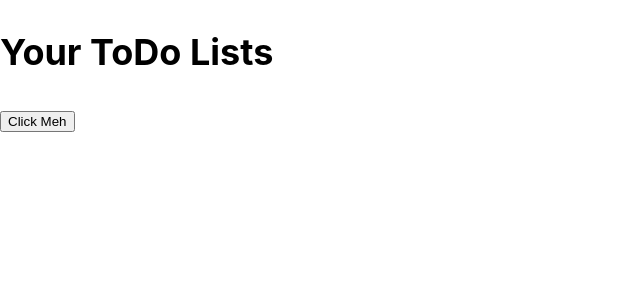
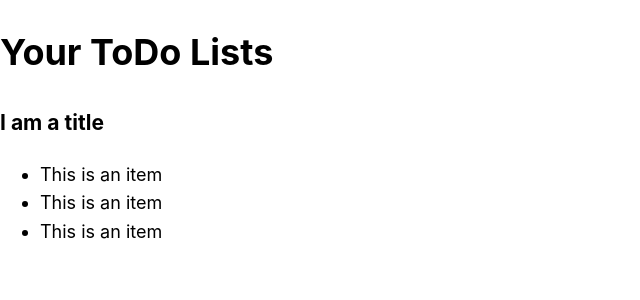
Before and after one commit to BrandtDavis/todo-app, a Next.js app in the folder client/: page /toDoLists/ToDoListDashboard in a window 1280 px wide. Shown: the top 300 px of the page, without its empty margins (0-640 px from the left). Built offline with nearby package versions, Linux system fonts and the light colour scheme.

Commit message:
Add basic todo element

```diff
--- a/client/pages/toDoLists/ToDoListDashboard.tsx
+++ b/client/pages/toDoLists/ToDoListDashboard.tsx
@@ -1,25 +1,42 @@
+import { useState, useEffect } from 'react';
+
 export default function ToDoListDashboard() {
 
-   const getToDoList = async (
+    const [toDos, setToDos] = useState([{
+            _id: '',
+            title: 'I am a title',
+            priority: 'High',
+            color: '',
+        }]
+    );
 
-   ) => {
-    const response = await fetch('/api/todoLists/getAll', {
-        method: 'GET',
-        headers: {
-            Accept: "application/json",
-            "Content-Type": "application/json",
-        },
-    });
-    // console.log(response)
-    return response.json()
-   }
+    // useEffect( () => {
+    //     fetch('/api/todoLists/getAll').then(response => {
+    //         // if(response) {
+    //             return response.json()
+    //         // }
+    //     }).then(jsonRes => setToDos(Object.values(jsonRes)))
+    // }, []);
 
+    // const toDoArrays = Object.values(toDos)
+    // console.log(toDoArrays)
     return (
         <div>
-
             <h1>Your ToDo Lists</h1>
-
-            <button onClick={getToDoList}>Click Meh</button>
+            {
+                toDos.map( (toDo, i) =>
+                    <div className="toDoItem" key={i}>
+                        <h3 className="toDoItemH3" key={i}>{toDo.title}</h3>
+                        <div>
+                            <ul>
+                                <li>This is an item</li>
+                                <li>This is an item</li>
+                                <li>This is an item</li>
+                            </ul>
+                        </div>
+                    </div>
+                )
+            }
 
         </div>
     );
```
